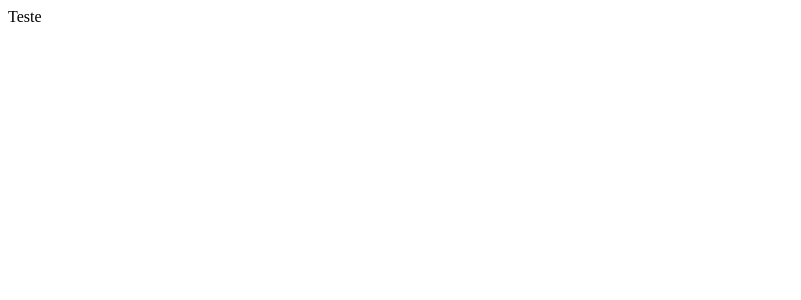
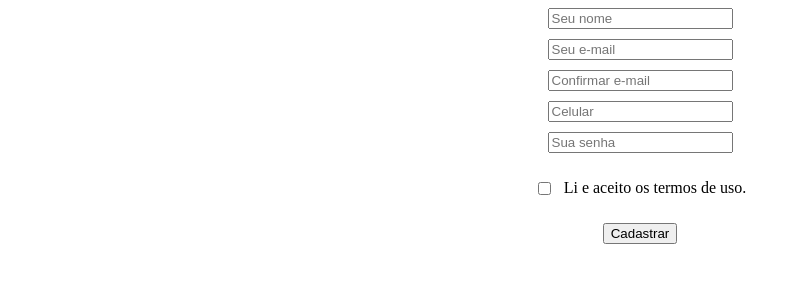
Before and after one commit to gui-cordeiro22/poc-firebase, a React (Vite) app: page / in a window 1280 px wide. Shown: the top 300 px of the page, without its empty margins (0-801 px from the left). Built offline with nearby package versions, Linux system fonts and the light colour scheme.

Commit message:
refactor: refactoring pages structures

```diff
--- a/src/App.tsx
+++ b/src/App.tsx
@@ -1,9 +1,8 @@
+// Pages
+import Home from "./pages/home-page";
+
 function App() {
-  return (
-    <>
-      <div>Teste</div>
-    </>
-  );
+  return <Home />;
 }
 
 export default App;
--- a/src/components/compositions/sign-in-form/sign-in-form.component.tsx
+++ b/src/components/compositions/sign-in-form/sign-in-form.component.tsx
@@ -2,7 +2,11 @@
 import type { FunctionComponent } from "react";
 
 // Styles
-import { Container } from "./sign-in-form.styles";
+import {
+  Container,
+  TermsOfUseLabel,
+  TermsOfUseSectionWrapper,
+} from "./sign-in-form.styles";
 
 // Types
 import type { SignInFormProps } from "./sign-in-form.types";
@@ -14,9 +18,10 @@ export const SignInForm: FunctionComponent<SignInFormProps> = ({
   phoneInputCompositions,
   passwordInputCompositions,
   acceptedTermsInputComposition,
+  handleClick,
 }) => {
   return (
-    <Container>
+    <Container onSubmit={handleClick}>
       {nameInputCompositions}
 
       {emailInputCompositions}
@@ -27,7 +32,13 @@ export const SignInForm: FunctionComponent<SignInFormProps> = ({
 
       {passwordInputCompositions}
 
-      {acceptedTermsInputComposition}
+      <TermsOfUseSectionWrapper>
+        {acceptedTermsInputComposition}
+
+        <TermsOfUseLabel>Li e aceito os termos de uso.</TermsOfUseLabel>
+      </TermsOfUseSectionWrapper>
+
+      <button type="submit">Cadastrar</button>
     </Container>
   );
 };
--- a/src/components/compositions/sign-in-form/sign-in-form.styles.ts
+++ b/src/components/compositions/sign-in-form/sign-in-form.styles.ts
@@ -1,4 +1,20 @@
 // Dependencies
 import styled from "styled-components";
 
-export const Container = styled.div``;
+export const Container = styled.form`
+  display: flex;
+  flex-direction: column;
+  align-items: center;
+  justify-content: center;
+  gap: 10px;
+`;
+
+export const TermsOfUseSectionWrapper = styled.div`
+  display: flex;
+  flex-direction: row;
+  align-items: center;
+  justify-content: center;
+  gap: 10px;
+`;
+
+export const TermsOfUseLabel = styled.p``;
--- a/src/components/compositions/sign-in-form/sign-in-form.types.ts
+++ b/src/components/compositions/sign-in-form/sign-in-form.types.ts
@@ -10,4 +10,8 @@ export type SignInFormElements = {
   acceptedTermsInputComposition: ReactNode;
 };
 
-export type SignInFormProps = SignInFormElements;
+export type SignInFormAction = {
+  handleClick: () => void;
+};
+
+export type SignInFormProps = SignInFormElements & SignInFormAction;
--- /dev/null
+++ b/src/components/pages/home-page/home.component.tsx
@@ -0,0 +1,11 @@
+// Dependencies
+import { Fragment, type FunctionComponent } from "react";
+
+// Types
+import type { HomePageProps } from "./home.types";
+
+export const HomePage: FunctionComponent<HomePageProps> = ({
+  siginFormSection,
+}) => {
+  return <Fragment>{siginFormSection}</Fragment>;
+};
--- /dev/null
+++ b/src/components/pages/home-page/index.ts
@@ -0,0 +1,8 @@
+// Component
+import { HomePage } from "./home.component";
+
+// Types
+import type { HomePageProps } from "./home.types";
+
+export { HomePage };
+export type { HomePageProps };
--- a/src/pages/home-page/home.page.tsx
+++ b/src/pages/home-page/home.page.tsx
@@ -1,11 +1,34 @@
 // Dependencies
-import { Fragment, type FunctionComponent } from "react";
+import type { FunctionComponent } from "react";
 
-// Types
-import type { HomePageProps } from "./home.types";
+// Components
+import { SignInForm } from "../../components/compositions/sign-in-form";
 
-export const HomePage: FunctionComponent<HomePageProps> = ({
-  siginFormSection,
-}) => {
-  return <Fragment>{siginFormSection}</Fragment>;
+// Pages
+import { HomePage } from "../../components/pages/home-page";
+
+export const Home: FunctionComponent = () => {
+  return (
+    <>
+      <HomePage
+        siginFormSection={
+          <SignInForm
+            handleClick={() => console.log("Enviando")}
+            nameInputCompositions={<input type="text" placeholder="Seu nome" />}
+            emailInputCompositions={
+              <input type="email" placeholder="Seu e-mail" />
+            }
+            emailConfirmationInputCompositions={
+              <input type="email" placeholder="Confirmar e-mail" />
+            }
+            phoneInputCompositions={<input type="text" placeholder="Celular" />}
+            passwordInputCompositions={
+              <input type="password" placeholder="Sua senha" />
+            }
+            acceptedTermsInputComposition={<input type="checkbox" />}
+          />
+        }
+      />
+    </>
+  );
 };
--- a/src/pages/home-page/index.ts
+++ b/src/pages/home-page/index.ts
@@ -1,8 +1,3 @@
-// Component
-import { HomePage } from "./home.page";
+import { Home } from "./home.page";
 
-// Types
-import type { HomePageProps } from "./home.types";
-
-export { HomePage };
-export type { HomePageProps };
+export default Home;
```
Also changed, not shown: src/components/pages/home-page/home.types.ts (renamed from src/pages/home-page/home.types.ts).
